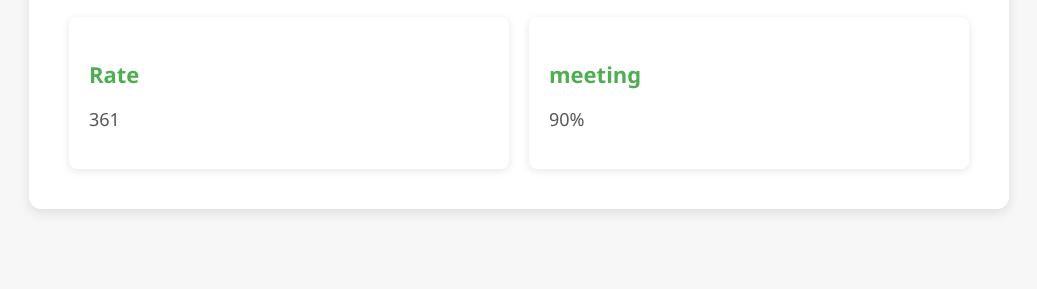
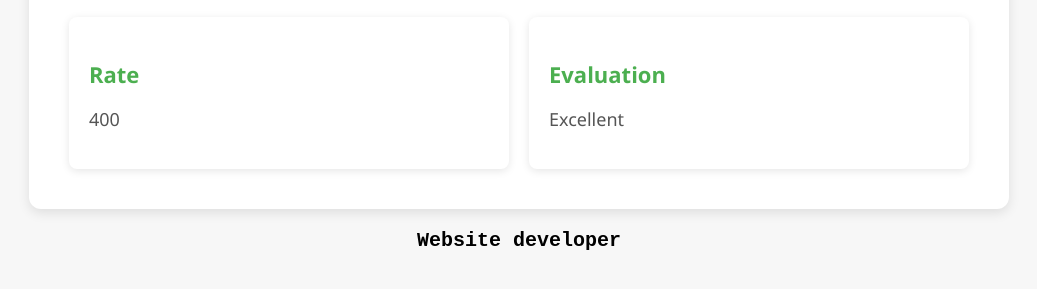
Before and after one commit to bebo-waleid/mazen, a plain HTML site: page index.html in a window 1280 px wide. Shown: the part 241-530 px from the top of the page, without its empty margins (121-1158 px from the left). Drawn offline with Linux system fonts and the light colour scheme.

Commit message:
Update index.html

```diff
--- a/index.html
+++ b/index.html
@@ -65,6 +65,11 @@
             font-size: 18px;
             color: #555;
         }
+        pre{
+            font-size: x-large;
+            font-weight: bolder;
+            text-align: center;
+        }
     </style>
 </head>
 <body>
@@ -84,13 +89,14 @@ phone📞: 01289867157
     <div class="info-container">
         <div class="info-box">
             <h3>Rate </h3>
-            <p>361</p>
+            <p>400</p>
         </div>
         <div class="info-box">
-            <h3>meeting</h3>
-            <p>90%</p>
+            <h3>Evaluation</h3>
+            <p>Excellent</p>
         </div>
     </div>
 </div>
+     <pre>Website developer</pre>
 </body>
 </html>
```
